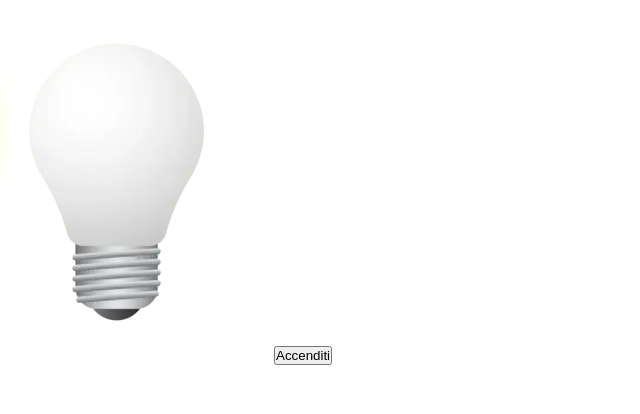
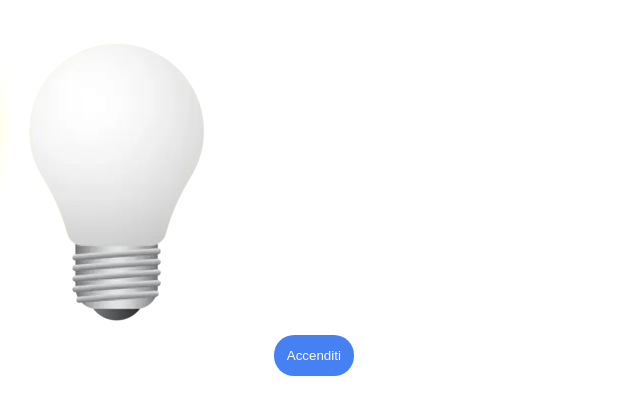
Before and after one commit to Carlo-Falanga/js-dom-1, a plain HTML site: page index.html in a window 1280 px wide. Shown: the whole page, without its empty margins (0-640 px from the left). Drawn offline with Linux system fonts and the light colour scheme.

Commit message:
add style to button

```diff
--- a/style.css
+++ b/style.css
@@ -11,3 +11,12 @@
 .turn_off{
     display: none;
 }
+
+
+button{
+    border-style: none;
+    border-radius: 20px;
+    background-color: #4681f4;
+    color: white;
+    padding: 0.8rem;
+}
```
